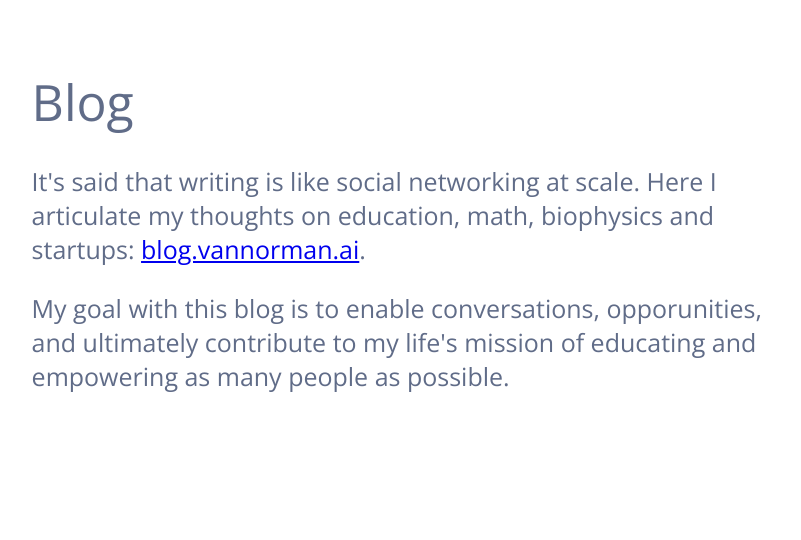
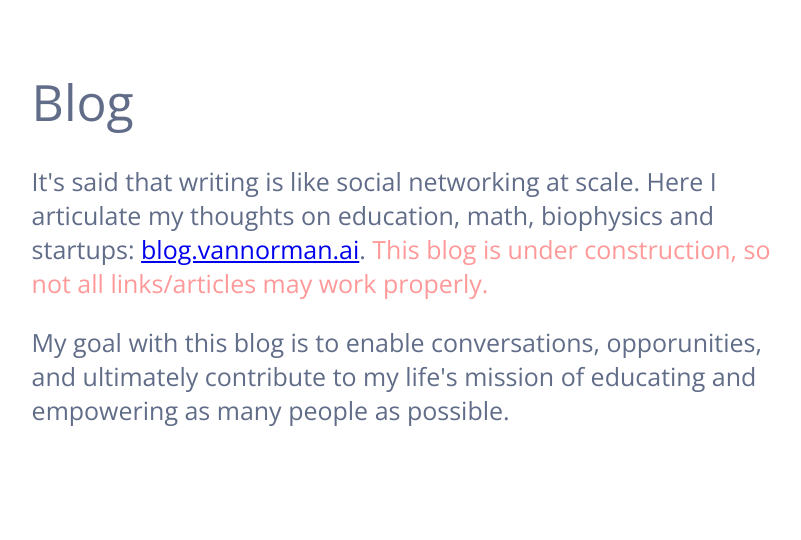
Before and after one commit to vannorman/vannorman, a Django app: page / in a window 1280 px wide. Shown: the part 1394-1934 px from the top of the page, without its empty margins (330-1131 px from the left). Run offline with Django 3.2, Linux system fonts and the light colour scheme.

Commit message:
modified blog lang

```diff
--- a/vannorman/templates/home.html
+++ b/vannorman/templates/home.html
@@ -45,7 +45,7 @@
 	<div class="tab" id="tab_blog">
 		<div class="container">
 			<div class="title"> Blog </div>
-			<p> It's said that writing is like social networking at scale. Here I articulate my thoughts on education, math, biophysics and startups: <a href="http://blog.vannorman.ai/">blog.vannorman.ai</a>.
+		<p> It's said that writing is like social networking at scale. Here I articulate my thoughts on education, math, biophysics and startups: <a href="http://blog.vannorman.ai/">blog.vannorman.ai</a>. <span style='color:#f99'> This blog is under construction, so not all links/articles may work properly.</span>
 			<p> My goal with this blog is to enable conversations, opporunities, and ultimately contribute to my life's mission of educating and empowering as many people as possible.
 
 			</p>
```
